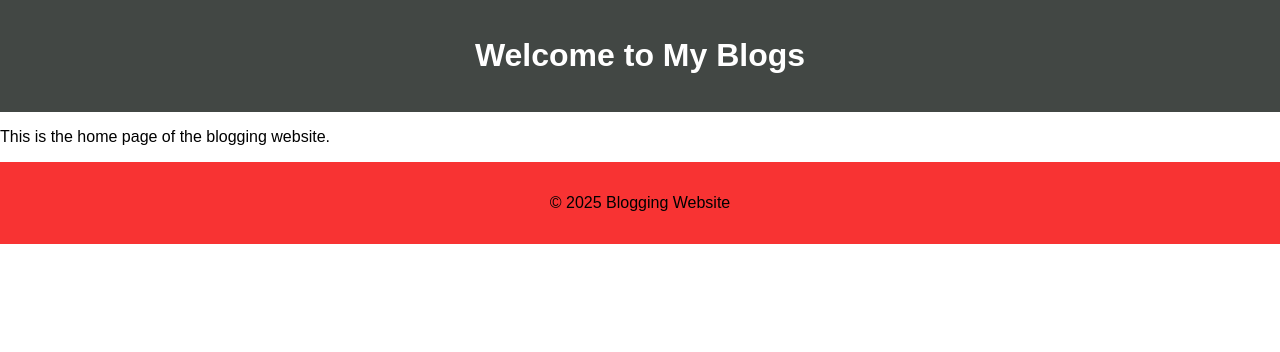
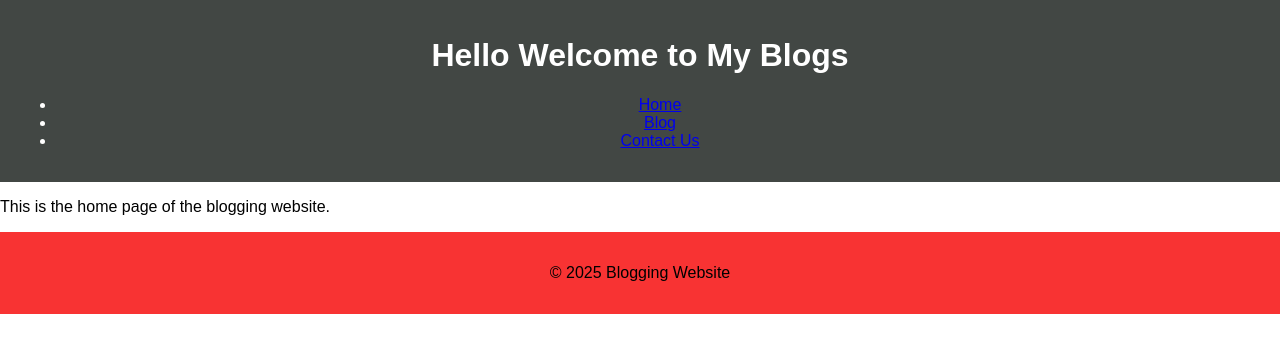
Before and after one commit to Zainabiu/Blogging-Website, a website: page index.html in a window 1280 px wide. Drawn offline with Linux system fonts and the light colour scheme.

Commit message:
fixing github pages errors2

```diff
--- a/src/index.html
+++ b/index.html
@@ -4,12 +4,18 @@
     <meta charset="UTF-8" />
     <meta name="viewport" content="width=device-width, initial-scale=1.0" />
     <title>Home Page</title>
-    <link rel="stylesheet" href="../styles/style.css" />
+    <link rel="stylesheet" href="styles/style.css" />
   </head>
   <body>
     <header>
-      <h1> Welcome to My Blogs</h1>
-
+      <h1>Hello Welcome to My Blogs</h1>
+      <nav>
+        <ul>
+          <li><a href="src/home.html">Home</a></li>
+          <li><a href="src/blog.html">Blog</a></li>
+          <li><a href="src/contact.html">Contact Us</a></li>
+        </ul>
+      </nav>
     </header>
     <main>
       <p>This is the home page of the blogging website.</p>
```
Also changed, not shown: .github/workflows/deploy-development.yaml.
